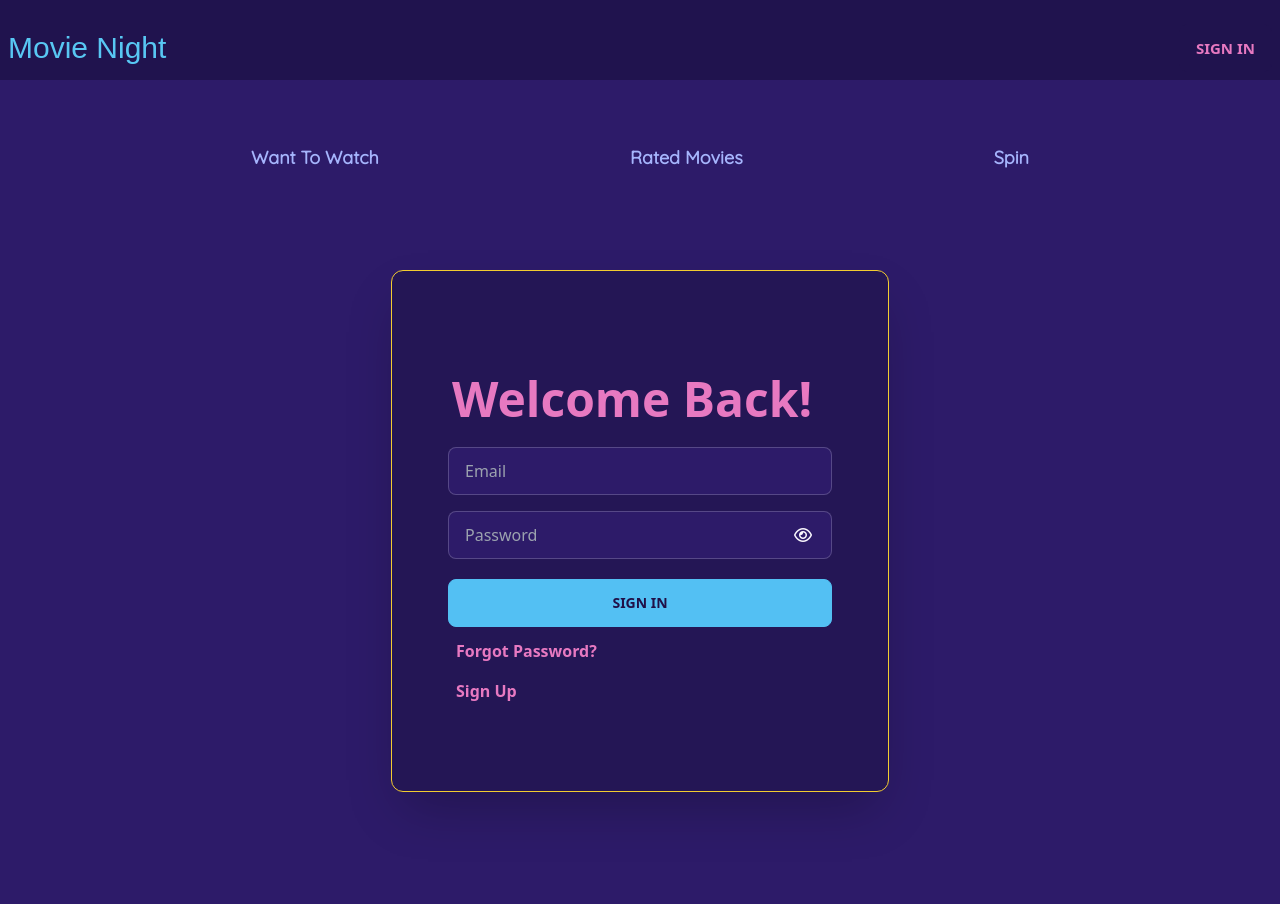
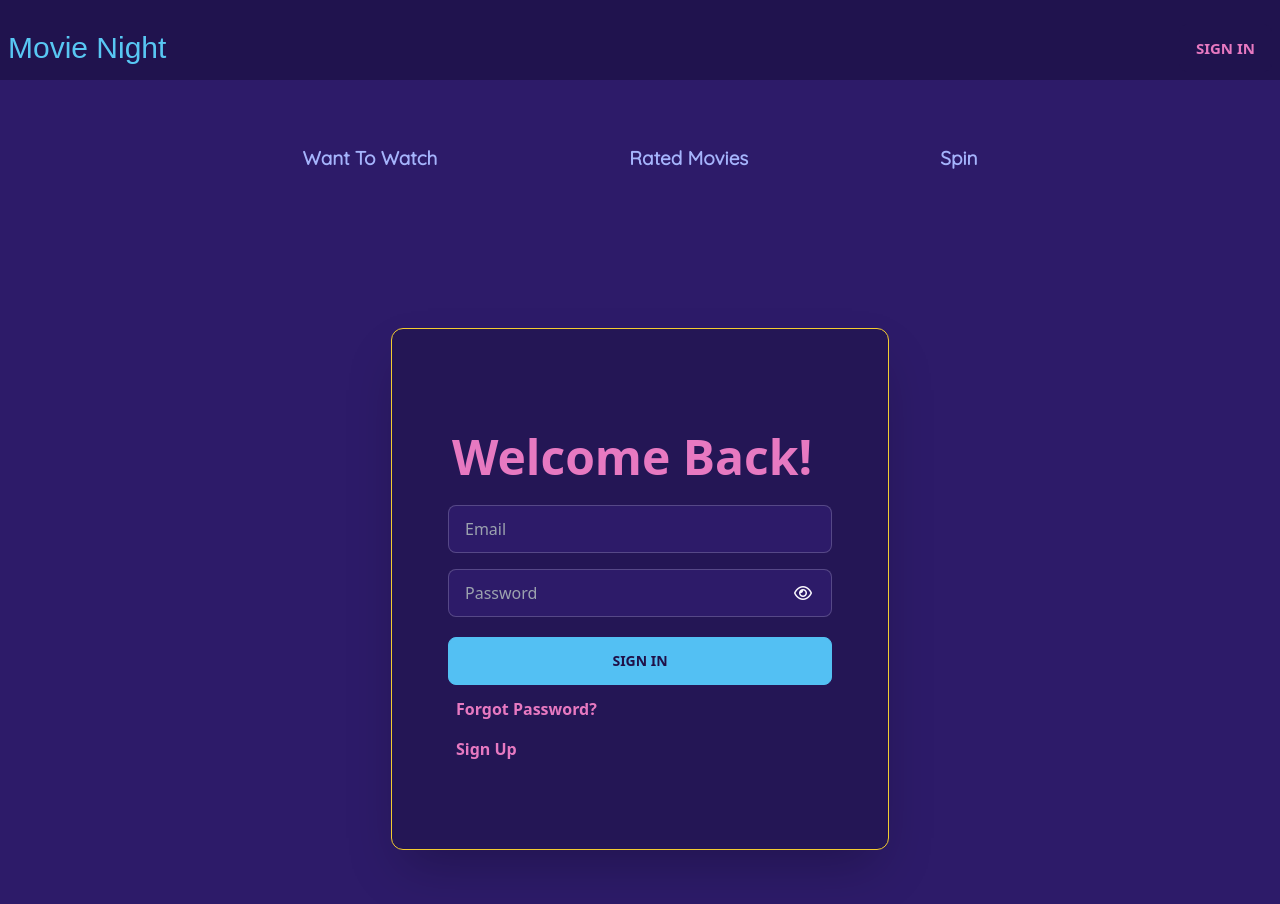
Before and after one commit to Jwilkins48/Movie-Rating, a React (Vite) app: page /sign-in in a window 1280 px wide. Shown: the top 904 px of the page. Built offline with nearby package versions, Linux system fonts and the light colour scheme; a web font is replaced by a local one.

Commit message:
fixed checked bug

```diff
--- a/src/components/MovieCard.tsx
+++ b/src/components/MovieCard.tsx
@@ -1,12 +1,18 @@
 import { DocumentData } from "firebase/firestore";
 
 type RatedCardProps = {
+  checked: boolean;
   movie: DocumentData;
+  onDelete: (id: string) => void;
   onClick: (id: string, name: string, genre: string) => void;
-  onDelete: (id: string) => void;
 };
 
-export function MovieCard({ movie, onClick, onDelete }: RatedCardProps) {
+export function MovieCard({
+  movie,
+  checked,
+  onClick,
+  onDelete,
+}: RatedCardProps) {
   return (
     <tr key={movie.id}>
       <th>
@@ -31,6 +37,7 @@ export function MovieCard({ movie, onClick, onDelete }: RatedCardProps) {
             }
             type="checkbox"
             className="checkbox"
+            checked={checked}
           />
         </label>
       </td>
--- a/src/components/Navbar.tsx
+++ b/src/components/Navbar.tsx
@@ -14,6 +14,7 @@ export function Navbar() {
   //Update nav after logout
   useEffect(() => {
     auth.currentUser ? setLoggedIn(true) : setLoggedIn(false);
+    setActive[0];
   }, [auth.currentUser, loggedIn]);
 
   //Close daisy dropdown tab on click
--- a/src/components/Tabs.tsx
+++ b/src/components/Tabs.tsx
@@ -1,5 +1,4 @@
 import { Link } from "react-router-dom";
-import useLocalStorage from "../hooks/useLocalStorage";
 
 type TypeProps = {
   active: number;
@@ -13,10 +12,8 @@ export function Tabs({ active, setActive }: TypeProps) {
     { id: 2, title: "Spin", path: "/spin" },
   ];
 
-  // const [active, setActive] = useLocalStorage("active", []);
-
   return (
-    <ul className="flex justify-evenly mt-[4rem] text-indigo-300 font-bold tabs text-[18px]">
+    <ul className="flex justify-center gap-48 mb-14 mt-[4rem] text-indigo-300 font-bold tabs text-[19px]">
       {links.map((tab) => (
         <div key={tab.id} id={tab.id.toString()}>
           <Link className="link" to={tab.path}>
--- a/src/pages/Home.tsx
+++ b/src/pages/Home.tsx
@@ -412,11 +412,12 @@ export function Home() {
               <th></th>
             </tr>
           </thead>
-          {/* Display movies in array */}
+          {/* Display rated movies */}
           {state.search === "" ? (
             <tbody>
               {movies.map((movie) => (
                 <MovieCard
+                  checked={rateModal}
                   key={movie.id}
                   movie={movie}
                   onClick={onWatchedClick}
@@ -426,8 +427,10 @@ export function Home() {
             </tbody>
           ) : (
             <tbody>
+              {/* Display searched movie */}
               {state.list.map((movie: DocumentData) => (
                 <MovieCard
+                  checked={rateModal}
                   key={movie.id}
                   movie={movie}
                   onClick={onWatchedClick}
```
